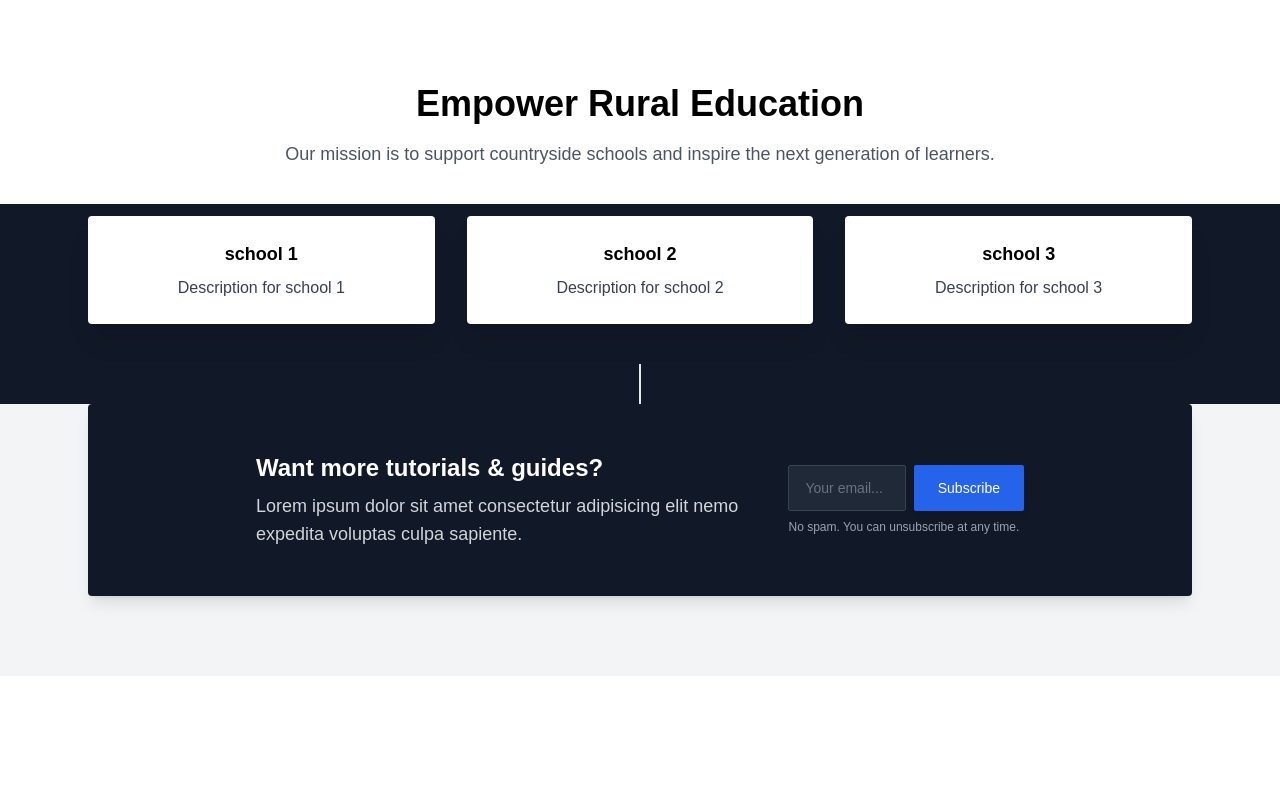
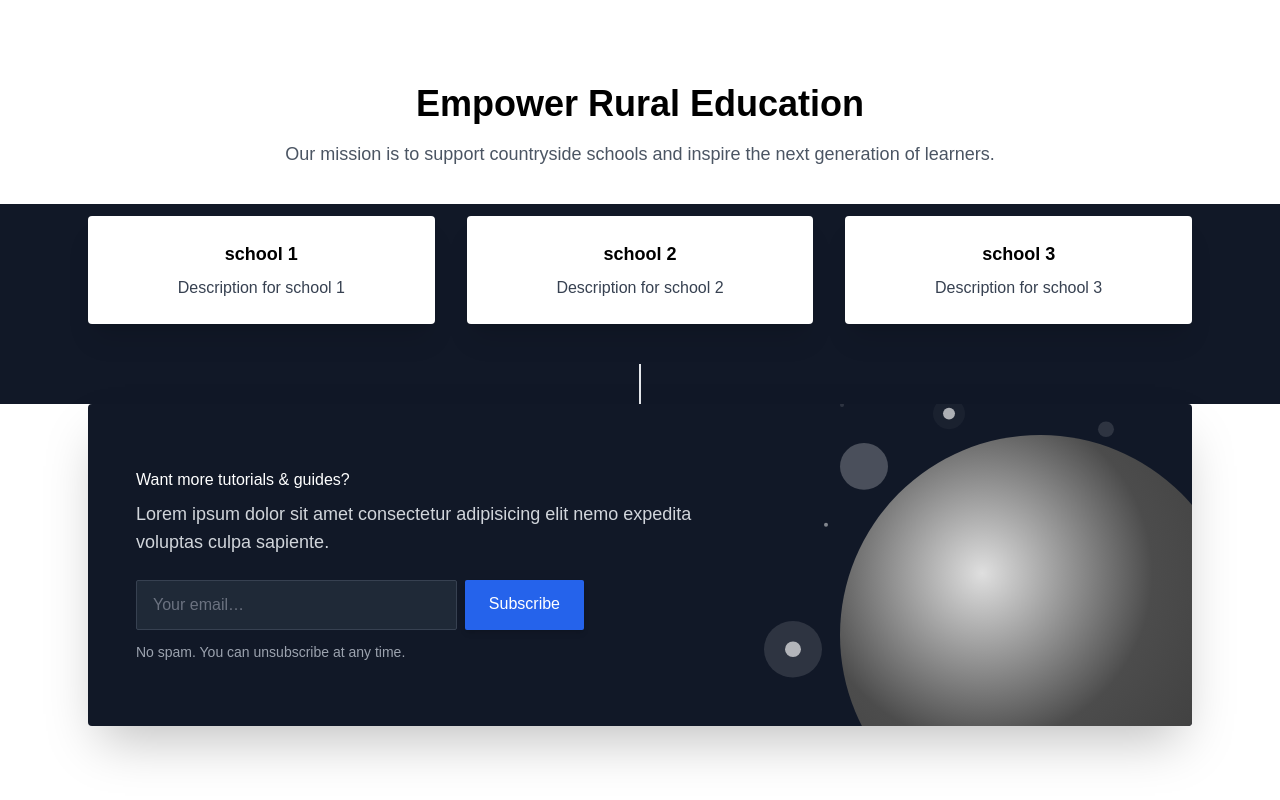
Before and after one commit to binarymehdi/tutor-app, a React (Vite) app in the folder frontend/: page / in a window 1280 px wide. Shown: the part 2259-3059 px from the top of the page. Before the commit the page ends 2935 px from the top, so only its background shows below. Built offline with nearby package versions, Linux system fonts and the light colour scheme.

Commit message:
update newspaper

```diff
--- a/frontend/src/components/newsletter.tsx
+++ b/frontend/src/components/newsletter.tsx
@@ -1,40 +1,50 @@
-import React from 'react';
-
-function Newsletter() {
+export default function Newsletter() {
   return (
-    <section className="bg-gray-100">
+    <section>
       <div className="max-w-6xl mx-auto px-4 sm:px-6">
-        <div className="pb-8 sm:pb-12 md:pb-20">
-          {/* CTA box */}
-          <div className="relative bg-gray-900 rounded py-8 sm:py-10 px-6 sm:px-8 md:py-12 md:px-10 shadow-lg overflow-hidden" data-aos="zoom-y-out">
-            {/* Background illustration */}
+        <div className="pb-12 md:pb-20">
+          <div className="relative bg-gray-900 rounded py-10 px-8 md:py-16 md:px-12 shadow-2xl overflow-hidden" data-aos="zoom-y-out">
             <div className="absolute right-0 bottom-0 pointer-events-none hidden lg:block" aria-hidden="true">
               <svg width="428" height="328" xmlns="http://www.w3.org/2000/svg">
-                {/* ... Background SVG content ... */}
+                <defs>
+                  <radialGradient cx="35.542%" cy="34.553%" fx="35.542%" fy="34.553%" r="96.031%" id="ni-a">
+                    <stop stopColor="#DFDFDF" offset="0%" />
+                    <stop stopColor="#4C4C4C" offset="44.317%" />
+                    <stop stopColor="#333" offset="100%" />
+                  </radialGradient>
+                </defs>
+                <g fill="none" fillRule="evenodd">
+                  <g fill="#FFF">
+                    <ellipse fillOpacity=".04" cx="185" cy="15.576" rx="16" ry="15.576" />
+                    <ellipse fillOpacity=".24" cx="100" cy="68.402" rx="24" ry="23.364" />
+                    <ellipse fillOpacity=".12" cx="29" cy="251.231" rx="29" ry="28.231" />
+                    <ellipse fillOpacity=".64" cx="29" cy="251.231" rx="8" ry="7.788" />
+                    <ellipse fillOpacity=".12" cx="342" cy="31.303" rx="8" ry="7.788" />
+                    <ellipse fillOpacity=".48" cx="62" cy="126.811" rx="2" ry="1.947" />
+                    <ellipse fillOpacity=".12" cx="78" cy="7.072" rx="2" ry="1.947" />
+                    <ellipse fillOpacity=".64" cx="185" cy="15.576" rx="6" ry="5.841" />
+                  </g>
+                  <circle fill="url(#ni-a)" cx="276" cy="237" r="200" />
+                </g>
               </svg>
             </div>
-            <div className="max-w-3xl mx-auto lg:flex lg:justify-between items-center">
-              {/* CTA content */}
-              <div className="text-center lg:text-left lg:max-w-xl mb-4 lg:mb-0">
-                <h3 className="text-white text-lg sm:text-xl lg:text-2xl font-bold mb-2">Want more tutorials & guides?</h3>
-                <p className="text-gray-300 text-sm sm:text-base lg:text-lg mb-4 sm:mb-6 lg:mb-0">Lorem ipsum dolor sit amet consectetur adipisicing elit nemo expedita voluptas culpa sapiente.</p>
-              </div>
-              {/* CTA form */}
+            <div className="relative flex flex-col lg:flex-row justify-between items-center">
+              <div className="text-center lg:text-left lg:max-w-xl">
+                <h3 className="h3 text-white mb-2">Want more tutorials & guides?</h3>
+                <p className="text-gray-300 text-lg mb-6">Lorem ipsum dolor sit amet consectetur adipisicing elit nemo expedita voluptas culpa sapiente.</p>
                 <form className="w-full lg:w-auto">
                   <div className="flex flex-col sm:flex-row justify-center max-w-xs mx-auto sm:max-w-md lg:mx-0">
                     <input
                       type="email"
-                    className="form-input w-full appearance-none bg-gray-800 border border-gray-700 focus:border-gray-600 rounded-sm px-4 py-3 mb-3 sm:mb-0 sm:mr-2 text-white placeholder-gray-500 text-sm"
-                    placeholder="Your email..."
-                    aria-label="Your email..."
+                      className="form-input w-full appearance-none bg-gray-800 border border-gray-700 focus:border-gray-600 rounded-sm px-4 py-3 mb-2 sm:mb-0 sm:mr-2 text-white placeholder-gray-500"
+                      placeholder="Your email…"
+                      aria-label="Your email…"
                     />
-                  <button className="btn text-white bg-blue-600 hover:bg-blue-700 shadow-md px-6 py-3 rounded-sm text-sm" type="submit">
-                    Subscribe
-                  </button>
+                    <a className="btn text-white bg-blue-600 hover:bg-blue-700 shadow-md px-6 py-3 rounded-sm" href="#0">Subscribe</a>
                   </div>
-                {/* Success message */}
-                <p className="text-xs text-gray-400 mt-2 text-center lg:text-left">No spam. You can unsubscribe at any time.</p>
+                  <p className="text-sm text-gray-400 mt-3">No spam. You can unsubscribe at any time.</p>
                 </form>
+              </div>
             </div>
           </div>
         </div>
@@ -42,5 +52,3 @@ function Newsletter() {
     </section>
   );
 }
-
-export default Newsletter;
```
Lines whose indentation alone changed are shown as unchanged.
